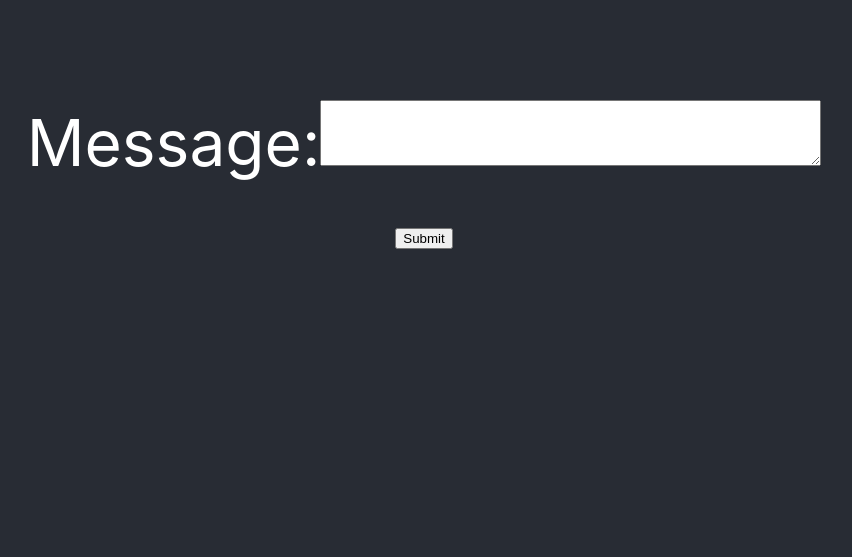
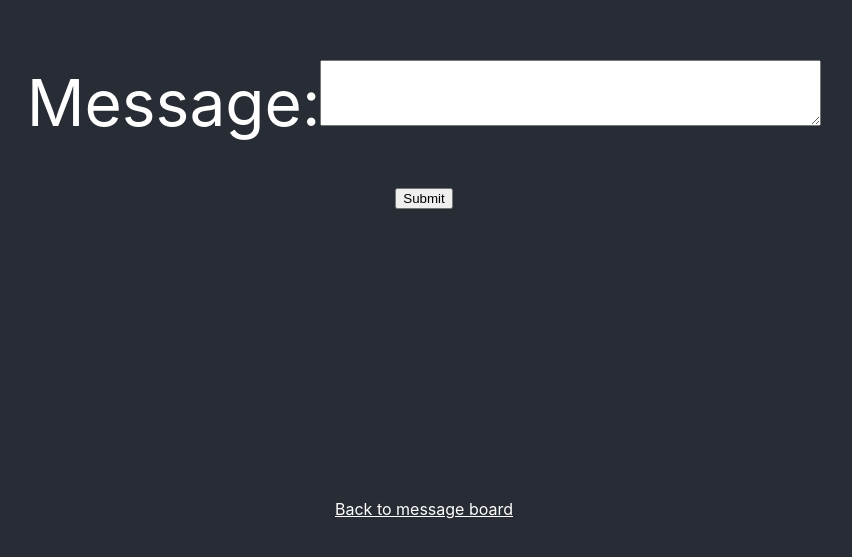
Before and after one commit to hoop33/fridge-door-web, a React (Create React App) app: page /new in a window 1280 px wide. Shown: the part 221-778 px from the top of the page, without its empty margins (216-1068 px from the left). Built offline with nearby package versions, Linux system fonts and the light colour scheme.

Commit message:
fix: add links from message board to new message and back

```diff
--- a/src/App.css
+++ b/src/App.css
@@ -11,7 +11,7 @@
 
 .New-Message {
   background-color: #282c34;
-  min-height: 100vh;
+  min-height: 90vh;
   display: flex;
   flex-direction: column;
   align-items: center;
@@ -20,9 +20,18 @@
   color: white;
 }
 
+.New-Message-Footer {
+  background-color: #282c34;
+  min-height: 10vh;
+}
+
+.New-Message-Footer a {
+  color: white;
+}
+
 .Message-Board {
   background-color: #282c34;
-  min-height: 100vh;
+  min-height: 90vh;
   display: flex;
   flex-direction: column;
   align-items: center;
@@ -31,10 +40,18 @@
   color: white;
 }
 
+.Message-Board-Footer {
+  min-height: 10vh;
+}
+
 .Message-Board-0 {
   background-color: #623b5a;
   color: #edafb8;
   font-family: Montserrat, sans-serif;
+}
+
+.Message-Board-0 a {
+  color: #edafb8;
 }
 
 .Message-Board-1 {
@@ -43,10 +60,18 @@
   font-family: Caveat, sans-serif;
 }
 
+.Message-Board-1 a {
+  color: #00487c;
+}
+
 .Message-Board-2 {
   background-color: #93b48b;
   color: #111;
   font-family: 'Secular One', sans-serif;
+}
+
+.Message-Board-2 a {
+  color: #111;
 }
 
 .Message-Board-3 {
@@ -55,10 +80,18 @@
   font-family: 'Permanent Marker', sans-serif;
 }
 
+.Message-Board-3 a {
+  color: #f1e9db;
+}
+
 .Message-Board-4 {
   background-color: #555b6e;
   color: #f0ec57;
   font-family: 'Lexend', sans-serif;
+}
+
+.Message-Board-4 a {
+  color: #f0ec57;
 }
 
 .Message-Board-5 {
@@ -66,3 +99,7 @@
   color: #283f3b;
   font-family: 'Patrick Hand', sans-serif;
 }
+
+.Message-Board-5 a {
+  color: #283f3b;
+}
--- a/src/pages/MessageBoard.js
+++ b/src/pages/MessageBoard.js
@@ -1,4 +1,5 @@
 import React, {useEffect, useState} from "react";
+import { Link } from "react-router-dom";
 import Message from "../Message";
 
 function MessageBoard() {
@@ -37,9 +38,14 @@ function MessageBoard() {
   };
 
   return (
-    <div className={`Message-Board Message-Board-${currentIndex}`}>
-      <Message message={currentMessage} />
-    </div>
+    <>
+      <div className={`Message-Board Message-Board-${currentIndex}`}>
+        <Message message={currentMessage} />
+      </div>
+      <div className={`Message-Board-Footer Message-Board-${currentIndex}`}>
+        <Link to="/new">Add a message</Link>
+      </div>
+    </>
   );
 
 }
--- a/src/pages/NewMessage.js
+++ b/src/pages/NewMessage.js
@@ -1,4 +1,5 @@
 import {useState} from "react";
+import {Link} from "react-router-dom";
 
 function NewMessage() {
   const [message, setMessage] = useState("");
@@ -22,6 +23,7 @@ function NewMessage() {
   };
 
   return (
+    <>
       <div className="New-Message">
         <form onSubmit={handleSubmit}>
           <label>
@@ -33,6 +35,10 @@ function NewMessage() {
           </div>
         </form>
       </div>
+      <div className="New-Message-Footer">
+        <Link to="/">Back to message board</Link>
+      </div>
+    </>
 );
 }
 
```
Lines whose indentation alone changed are shown as unchanged.
